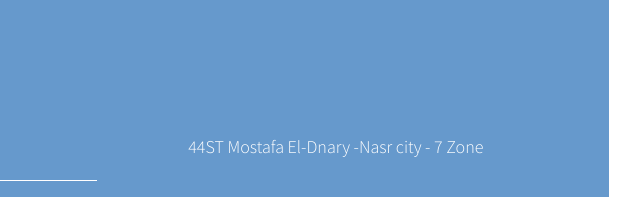
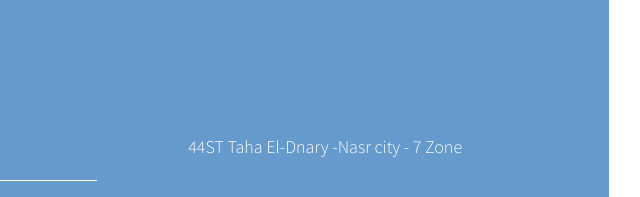
Before and after one commit to MartinTen1010/petrolmm, a plain HTML site: page index.html in a window 1280 px wide. Shown: the part 2460-2657 px from the top of the page, 339-979 px from the left. Drawn offline with Linux system fonts and the light colour scheme.

Commit message:
index.html

```diff
--- a/index.html
+++ b/index.html
@@ -232,7 +232,7 @@
                         </div>
                         <div class="col-lg-4 col-md-6 mb-4 contact-details">
                             <div class="tm-contact-item-inner-2">
-                                <p>44ST Mostafa El-Dnary -Nasr city - 7 Zone</p>
+                                <p>44ST Taha El-Dnary -Nasr city - 7 Zone</p>
                                 <ul class="font-weight-light">
                                     <li>
                                         <span class="icn"><i class="fas fa-mobile-alt"></i></span>
```
